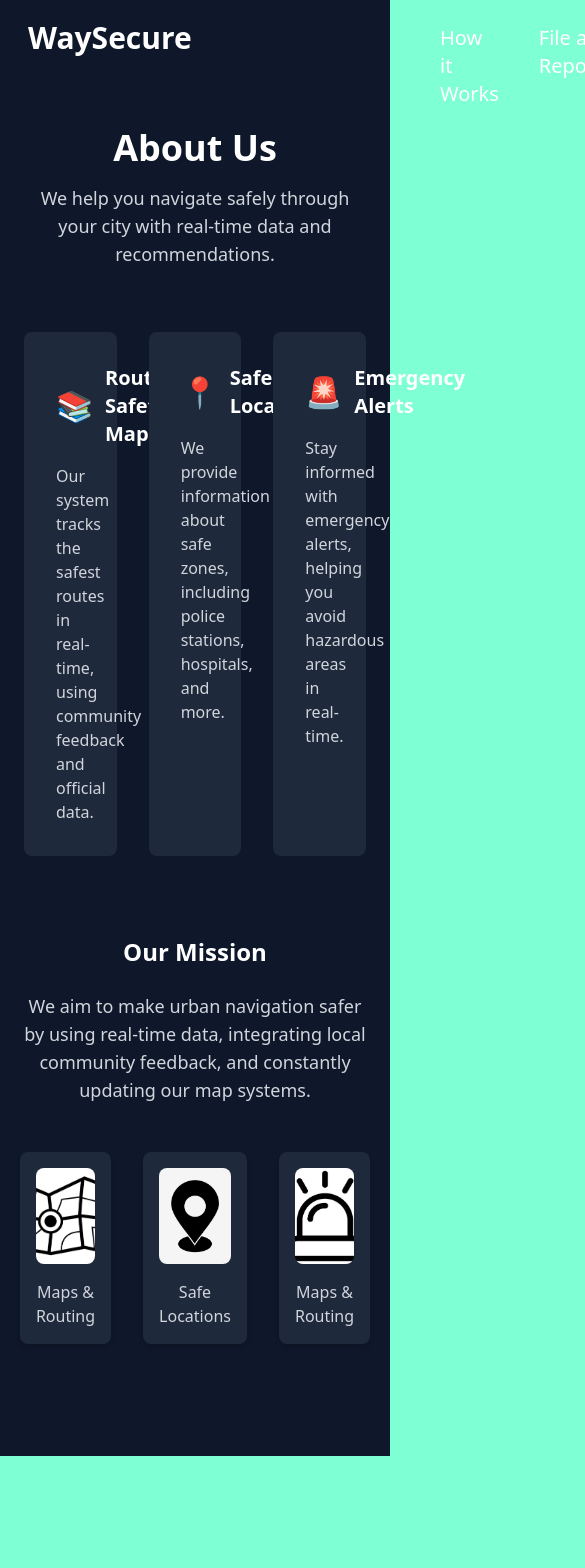
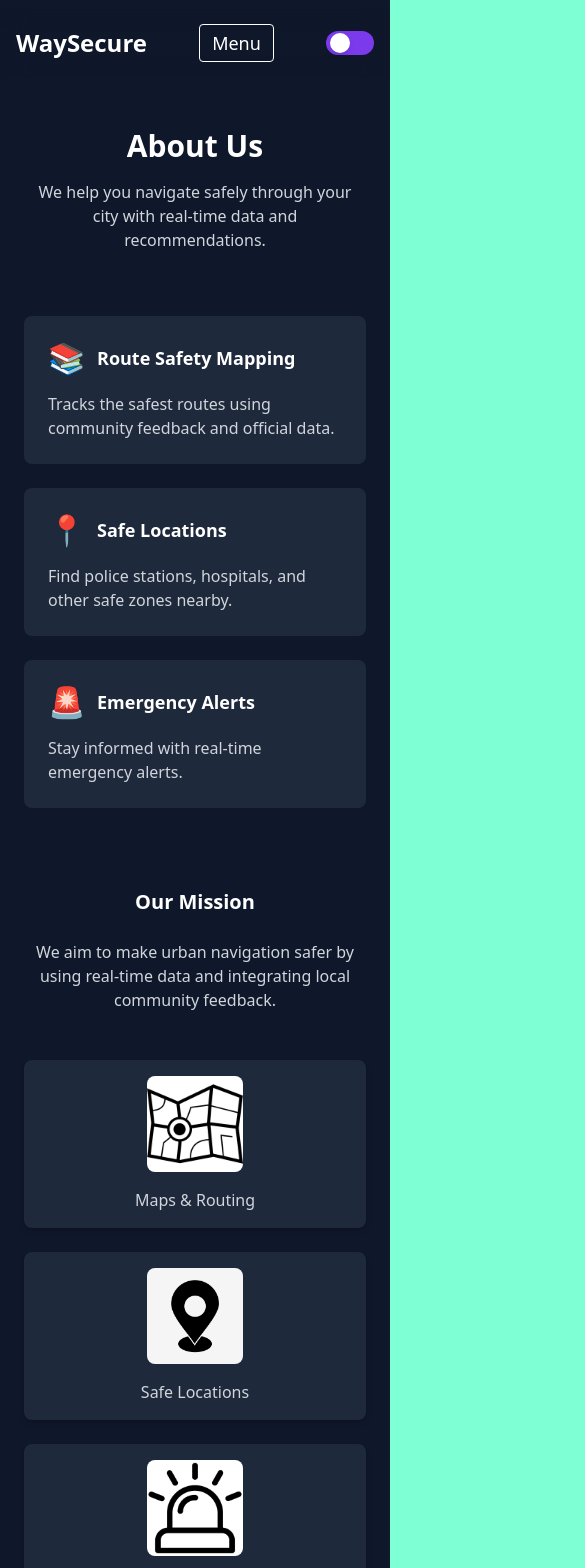
Before and after one commit to RAJWARDHAN-B/safetyRoutes, a React (Vite) app: page /aboutus in a window 390 px wide. Shown: the top 1568 px of the page, 585 px wide, since content can reach past the window. Before the commit the page ends 1456 px from the top, so only its background shows below. Built offline with nearby package versions, Linux system fonts and the light colour scheme.

Commit message:
user responsive

```diff
--- a/src/AboutUs.jsx
+++ b/src/AboutUs.jsx
@@ -6,101 +6,96 @@ import helpimage from './danger.jpg';
 
 const AboutUs = () => {
   const [isLightMode, setIsLightMode] = useState(false);
+  const [menuOpen, setMenuOpen] = useState(false); // State for mobile menu toggle
 
   return (
     <div className={`min-h-screen transition-all ${isLightMode ? 'bg-white' : 'bg-[#0F172A]'}`}>
       {/* Navbar */}
-      <div className="absolute top-2 left-106 right-0 flex items-center p-4 z-30 text-xl">
-        <div className="flex space-x-10">
-          <a href="/how-it-works" className={`font-medium ${isLightMode ? 'text-gray-800' : 'text-white'}`}>How it Works</a>
-          <a href="/file" className={`font-medium ${isLightMode ? 'text-gray-800' : 'text-white'}`}>File a Report</a>
-          <a href="/about-us" className={`font-medium ${isLightMode ? 'text-gray-800' : 'text-white'}`}>About Us</a>
+      <nav className="absolute top-2 left-0 right-0 flex items-center justify-between p-4 z-30 text-lg md:text-xl bg-opacity-80 backdrop-blur-md">
+        {/* Logo */}
+        <Link to="/" className={`text-2xl md:text-3xl font-extrabold ${isLightMode ? 'text-gray-800' : 'text-white'}`}>
+          WaySecure
+        </Link>
+
+        {/* Desktop Navigation */}
+        <div className="hidden md:flex space-x-6">
+          <Link to="/how-it-works" className={`font-medium ${isLightMode ? 'text-gray-800' : 'text-white'}`}>How it Works</Link>
+          <Link to="/file" className={`font-medium ${isLightMode ? 'text-gray-800' : 'text-white'}`}>File a Report</Link>
+          <Link to="/about-us" className={`font-medium ${isLightMode ? 'text-gray-800' : 'text-white'}`}>About Us</Link>
         </div>
-        <div className="flex-grow"></div>
-        <div className="flex items-center">
-          <button
-            className={`relative w-13 h-6 flex items-center rounded-full p-1 cursor-pointer transition-colors duration-300 ${isLightMode ? 'bg-[#D8B4FE]' : 'bg-[#7C3AED]'}`}
-            onClick={() => setIsLightMode(!isLightMode)}
-          >
-            <div className={`w-5 h-5 bg-white rounded-full shadow-md transition-transform ${isLightMode ? 'translate-x-7' : 'translate-x-0'}`}></div>
-          </button>
+
+        {/* Mobile Menu Button */}
+        <button
+          onClick={() => setMenuOpen(!menuOpen)}
+          className="md:hidden text-white text-lg border px-3 py-1 rounded"
+        >
+          {menuOpen ? "Close" : "Menu"}
+        </button>
+
+        {/* Mobile Dropdown */}
+        <div
+          className={`absolute top-16 left-0 w-full bg-gray-900 text-white text-center py-6 space-y-6 md:hidden transition-all duration-300 ${
+            menuOpen ? 'block' : 'hidden'
+          }`}
+        >
+          <Link to="/how-it-works" className="block" onClick={() => setMenuOpen(false)}>How it Works</Link>
+          <Link to="/file" className="block" onClick={() => setMenuOpen(false)}>File a Report</Link>
+          <Link to="/about-us" className="block" onClick={() => setMenuOpen(false)}>About Us</Link>
         </div>
-      </div>
 
-      {/* Logo */}
-      <a href="/" className={`absolute top-5 left-7 text-3xl cursor-pointer font-extrabold z-30 ${isLightMode ? 'text-gray-800' : 'text-white'}`}>
-        WaySecure
-      </a>
+        {/* Theme Toggle */}
+        <button
+          className={`relative w-12 h-6 flex items-center rounded-full p-1 cursor-pointer transition-colors duration-300 ${isLightMode ? 'bg-[#D8B4FE]' : 'bg-[#7C3AED]'}`}
+          onClick={() => setIsLightMode(!isLightMode)}
+        >
+          <div className={`w-5 h-5 bg-white rounded-full shadow-md transition-transform ${isLightMode ? 'translate-x-6' : 'translate-x-0'}`}></div>
+        </button>
+      </nav>
 
       {/* Main Content */}
       <div className="pt-32 pb-12 px-6 max-w-7xl mx-auto">
         {/* Header */}
         <div className="text-center mb-16">
-          <h1 className={`text-4xl font-bold mb-4 ${isLightMode ? 'text-gray-800' : 'text-white'}`}>About Us</h1>
-          <p className={`text-lg ${isLightMode ? 'text-gray-600' : 'text-gray-300'}`}>
+          <h1 className={`text-3xl md:text-4xl font-bold mb-4 ${isLightMode ? 'text-gray-800' : 'text-white'}`}>About Us</h1>
+          <p className={`text-base md:text-lg ${isLightMode ? 'text-gray-600' : 'text-gray-300'}`}>
             We help you navigate safely through your city with real-time data and recommendations.
           </p>
         </div>
 
         {/* Features Grid */}
-        <div className="grid grid-cols-3 gap-8 mb-20">
-          {/* Route Safety Card */}
-          <div className={`rounded-lg p-8 ${isLightMode ? 'bg-white shadow-lg' : 'bg-[#1E293B]'}`}>
-            <div className="flex items-center mb-4">
-              <span className="text-3xl">📚</span>
-              <h2 className={`text-xl font-semibold ml-3 ${isLightMode ? 'text-gray-800' : 'text-white'}`}>Route Safety Mapping</h2>
+        <div className="grid grid-cols-1 md:grid-cols-2 lg:grid-cols-3 gap-6 md:gap-8 mb-20">
+          {[{ icon: "📚", title: "Route Safety Mapping", desc: "Tracks the safest routes using community feedback and official data." },
+            { icon: "📍", title: "Safe Locations", desc: "Find police stations, hospitals, and other safe zones nearby." },
+            { icon: "🚨", title: "Emergency Alerts", desc: "Stay informed with real-time emergency alerts." },
+          ].map(({ icon, title, desc }, index) => (
+            <div key={index} className={`rounded-lg p-6 md:p-8 ${isLightMode ? 'bg-white shadow-lg' : 'bg-[#1E293B]'}`}>
+              <div className="flex items-center mb-4">
+                <span className="text-3xl">{icon}</span>
+                <h2 className={`text-lg md:text-xl font-semibold ml-3 ${isLightMode ? 'text-gray-800' : 'text-white'}`}>{title}</h2>
+              </div>
+              <p className={isLightMode ? 'text-gray-600' : 'text-gray-300'}>{desc}</p>
             </div>
-            <p className={isLightMode ? 'text-gray-600' : 'text-gray-300'}>
-              Our system tracks the safest routes in real-time, using community feedback and official data.
-            </p>
-          </div>
-
-          {/* Safe Locations Card */}
-          <div className={`rounded-lg p-8 ${isLightMode ? 'bg-white shadow-lg' : 'bg-[#1E293B]'}`}>
-            <div className="flex items-center mb-4">
-              <span className="text-3xl">📍</span>
-              <h2 className={`text-xl font-semibold ml-3 ${isLightMode ? 'text-gray-800' : 'text-white'}`}>Safe Locations</h2>
-            </div>
-            <p className={isLightMode ? 'text-gray-600' : 'text-gray-300'}>
-              We provide information about safe zones, including police stations, hospitals, and more.
-            </p>
-          </div>
-
-          {/* Emergency Alerts Card */}
-          <div className={`rounded-lg p-8 ${isLightMode ? 'bg-white shadow-lg' : 'bg-[#1E293B]'}`}>
-            <div className="flex items-center mb-4">
-              <span className="text-3xl">🚨</span>
-              <h2 className={`text-xl font-semibold ml-3 ${isLightMode ? 'text-gray-800' : 'text-white'}`}>Emergency Alerts</h2>
-            </div>
-            <p className={isLightMode ? 'text-gray-600' : 'text-gray-300'}>
-              Stay informed with emergency alerts, helping you avoid hazardous areas in real-time.
-            </p>
-          </div>
+          ))}
         </div>
 
         {/* Mission Section */}
         <div className="text-center mb-16">
-          <h2 className={`text-2xl font-semibold mb-6 ${isLightMode ? 'text-gray-800' : 'text-white'}`}>Our Mission</h2>
-          <p className={`text-lg mb-12 ${isLightMode ? 'text-gray-600' : 'text-gray-300'}`}>
-            We aim to make urban navigation safer by using real-time data, integrating local community feedback, and constantly updating our map systems.
+          <h2 className={`text-xl md:text-2xl font-semibold mb-6 ${isLightMode ? 'text-gray-800' : 'text-white'}`}>Our Mission</h2>
+          <p className={`text-base md:text-lg mb-12 ${isLightMode ? 'text-gray-600' : 'text-gray-300'}`}>
+            We aim to make urban navigation safer by using real-time data and integrating local community feedback.
           </p>
 
           {/* Icons Section */}
-          <div className="flex justify-center space-x-8">
-            <div className={`p-4 shadow-md rounded-lg ${isLightMode ? 'bg-white' : 'bg-[#1E293B]'}`}>
-              <img src={mapimage} alt="Map Icon" className="w-24 h-24 object-cover rounded-lg mb-4" />
-              <p className={isLightMode ? 'text-gray-600' : 'text-gray-300'}>Maps & Routing</p>
-            </div>
-
-            <div className={`p-4 shadow-md rounded-lg ${isLightMode ? 'bg-white' : 'bg-[#1E293B]'}`}>
-              <img src={pinimage} alt="Location Icon" className="w-24 h-24 object-cover rounded-lg mb-4" />
-              <p className={isLightMode ? 'text-gray-600' : 'text-gray-300'}>Safe Locations</p>
-            </div>
-
-            <div className={`p-4 shadow-md rounded-lg ${isLightMode ? 'bg-white' : 'bg-[#1E293B]'}`}>
-              <img src={helpimage} alt="Alert Icon" className="w-24 h-24 object-cover rounded-lg mb-4" />
-              <p className={isLightMode ? 'text-gray-600' : 'text-gray-300'}>Maps & Routing</p>
-            </div>
+          <div className="grid grid-cols-1 md:grid-cols-3 gap-6 md:gap-8">
+            {[{ img: mapimage, text: "Maps & Routing" },
+              { img: pinimage, text: "Safe Locations" },
+              { img: helpimage, text: "Emergency Alerts" },
+            ].map(({ img, text }, index) => (
+              <div key={index} className={`p-4 md:p-6 shadow-md rounded-lg flex flex-col items-center ${isLightMode ? 'bg-white' : 'bg-[#1E293B]'}`}>
+                <img src={img} alt={text} className="w-24 h-24 object-cover rounded-lg mb-4" />
+                <p className={isLightMode ? 'text-gray-600' : 'text-gray-300'}>{text}</p>
+              </div>
+            ))}
           </div>
         </div>
       </div>
--- a/src/HowitWorks.jsx
+++ b/src/HowitWorks.jsx
@@ -1,19 +1,28 @@
 import React, { useState, useEffect } from 'react';
 
 const HowItWorks = () => {
-  const [darkMode, setDarkMode] = useState(true); // Default to dark mode
+  const [darkMode, setDarkMode] = useState(true);
   const [activeText, setActiveText] = useState('');
   const isLightMode = !darkMode;
+  const [isMobile, setIsMobile] = useState(false);
 
   useEffect(() => {
     document.body.classList.add('dark');
+    const checkMobile = () => {
+      setIsMobile(window.innerWidth < 1024);
+    };
+
+    checkMobile();
+    window.addEventListener('resize', checkMobile);
+
     return () => {
       document.body.classList.remove('dark');
+      window.removeEventListener('resize', checkMobile);
     };
   }, []);
 
   const DialogBox = () => (
-    <div className={`border rounded-lg p-4 w-[400px] transition-colors duration-300 ${
+    <div className={`border rounded-lg p-4 w-[400px] max-w-full transition-colors duration-300 ${
       darkMode ? 'bg-gray-800 border-gray-700 text-white' : 'bg-white border-gray-200 text-black'
     }`}>
       <div className="flex justify-between items-center mb-4">
@@ -77,7 +86,7 @@ const HowItWorks = () => {
         </a>
       </div>
 
-      <div className="max-w-6xl mx-auto p-6">
+      <div className="max-w-6xl mx-auto p-6 w-full overflow-x-hidden">
         {/* Dark Mode Toggle */}
         <div className="flex justify-end mb-6">
           <div
@@ -102,15 +111,17 @@ const HowItWorks = () => {
           </p>
         </div>
 
-        <div className="flex justify-between gap-4">
+        <div className="flex flex-col lg:flex-row justify-between gap-4">
           {/* Left Column */}
           <div className="space-y-8 flex-1">
             <div className="flex flex-col items-center">
               <button
                 className={`mt-6 px-20 py-2 text-sm font-semibold rounded-md transition-all z-20 ${
-                  isLightMode
+                  isMobile
                     ? "bg-[#6EE7B7] text-black hover:bg-[#34D399]"
-                    : "bg-gradient-to-b from-[#00FFC6] to-[#008F5F] text-white hover:from-[#66FFA9] hover:to-[#006B4F] shadow-lg shadow-cyan-500/15"
+                    : isLightMode
+                      ? "bg-[#6EE7B7] text-black hover:bg-[#34D399]"
+                      : "bg-gradient-to-b from-[#00FFC6] to-[#008F5F] text-white hover:from-[#66FFA9] hover:to-[#006B4F] shadow-lg shadow-cyan-500/15"
                 }`}
                 onClick={() => setActiveText(activeText === 'directions' ? '' : 'directions')}
               >
@@ -127,7 +138,7 @@ const HowItWorks = () => {
               <input
                 type="text"
                 placeholder="Enter your destination"
-                className={`ml-7 p-2 w-[600px] border rounded-lg cursor-pointer z-30 transition-all ${
+                className={`w-[600px] max-w-full p-2 border rounded-lg cursor-pointer z-30 transition-all ${
                   darkMode
                     ? "bg-gray-800 text-white border-gray-600 placeholder-gray-400"
                     : "bg-white text-black border-gray-300 placeholder-gray-500"
@@ -142,18 +153,10 @@ const HowItWorks = () => {
               </div>
             </div>
 
-            <div className="flex items-start gap-8">
-              <div className="flex flex-col items-center" onClick={() => setActiveText(activeText === 'dialog' ? '' : 'dialog')}>
-                <DialogBox />
-                <div className={`transition-all duration-300 mt-2 ${activeText === 'dialog' ? 'opacity-100 transform translate-y-0' : 'opacity-0 transform -translate-y-2'}`}>
-                  <p className={`text-sm ${darkMode ? 'text-gray-300' : 'text-gray-600'}`}>
-                    Fill the required fields
-                  </p>
-                </div>
-              </div>
-
+            {/* Route Planning and Dialog Section */}
+            <div className="flex flex-col lg:flex-row items-start gap-8">
               {/* Route Planning Steps */}
-              <div className="flex-1">
+              <div className="flex-1 w-full order-2 lg:order-1">
                 <h3 className={`font-semibold mb-4 transition-colors duration-300 ${darkMode ? 'text-white' : 'text-black'}`}>
                   Plan Your Route:
                 </h3>
@@ -187,6 +190,16 @@ const HowItWorks = () => {
                   ))}
                 </div>
               </div>
+
+              {/* Dialog Box */}
+              <div className="flex flex-col items-center order-1 lg:order-2" onClick={() => setActiveText(activeText === 'dialog' ? '' : 'dialog')}>
+                <DialogBox />
+                <div className={`transition-all duration-300 mt-2 ${activeText === 'dialog' ? 'opacity-100 transform translate-y-0' : 'opacity-0 transform -translate-y-2'}`}>
+                  <p className={`text-sm ${darkMode ? 'text-gray-300' : 'text-gray-600'}`}>
+                    Fill the required fields
+                  </p>
+                </div>
+              </div>
             </div>
           </div>
         </div>
@@ -196,7 +209,7 @@ const HowItWorks = () => {
           <h2 className={`text-xl font-bold mb-6 transition-colors duration-300 ${darkMode ? 'text-white' : 'text-black'}`}>
             ADDITIONAL BUTTONS:
           </h2>
-          <div className="grid grid-cols-3 gap-6">
+          <div className="grid grid-cols-1 md:grid-cols-2 lg:grid-cols-3 gap-6">
             {[
               { id: 'help', icon: '⚠️', text: 'HELP', desc: 'Instantly sends an emergency alert' },
               { id: 'contacts', icon: '📞', text: 'CONTACTS', desc: 'Quick access to your emergency contacts' },
@@ -228,7 +241,7 @@ const HowItWorks = () => {
 
       {/* Footer */}
       <footer className={`w-full text-center py-2 mt-5 z-60 ${isLightMode ? 'bg-gray-200 text-gray-800' : 'bg-[#1C1C1C] text-gray-400'} mt-auto`}>
-        <div className="flex justify-center items-center space-x-4">
+        <div className="flex flex-col md:flex-row justify-center items-center gap-2 md:gap-4">
           <p>© 2025 WaySecure. All rights reserved.</p>
           <div className="flex space-x-2">
             <button
```
